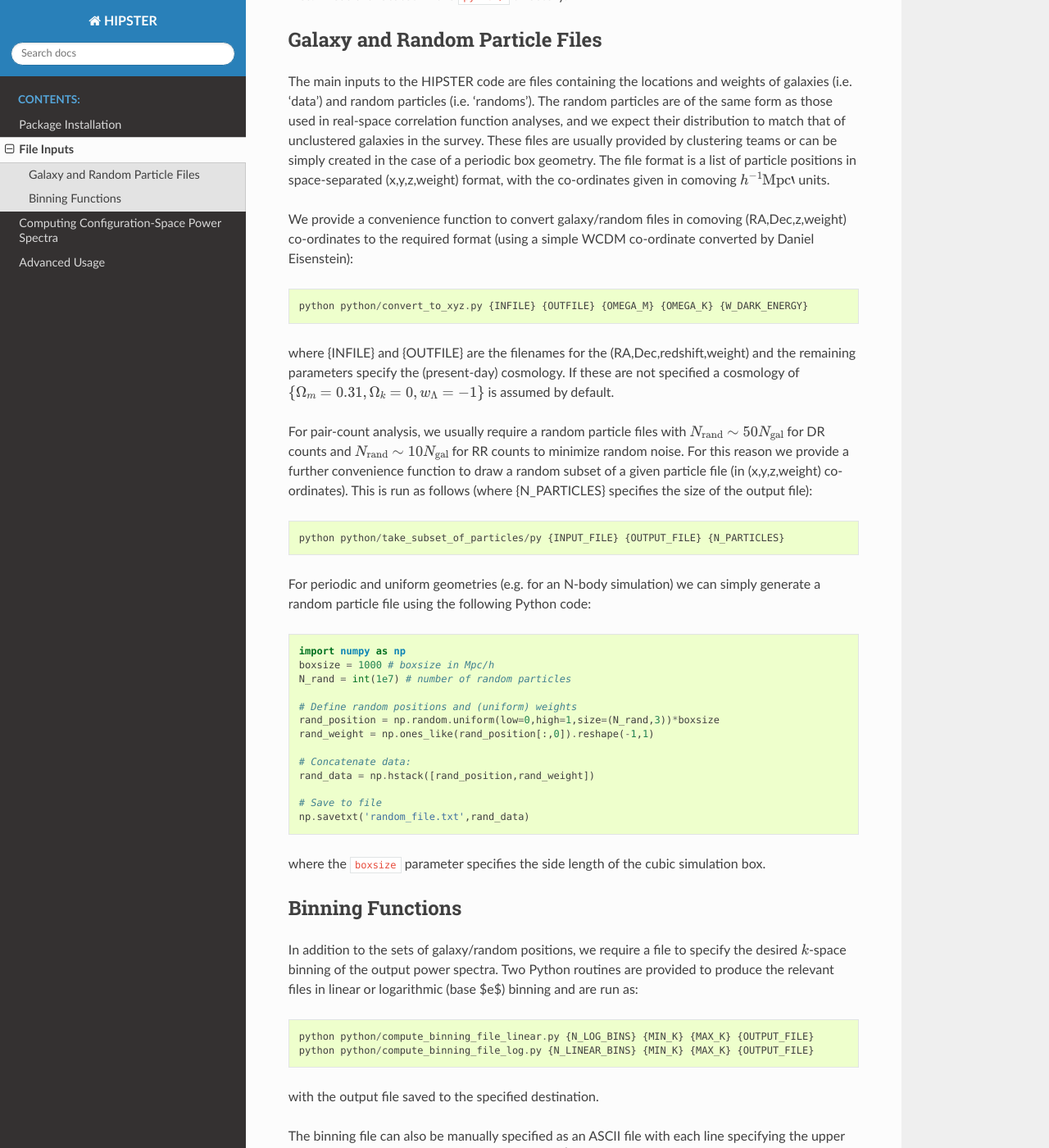
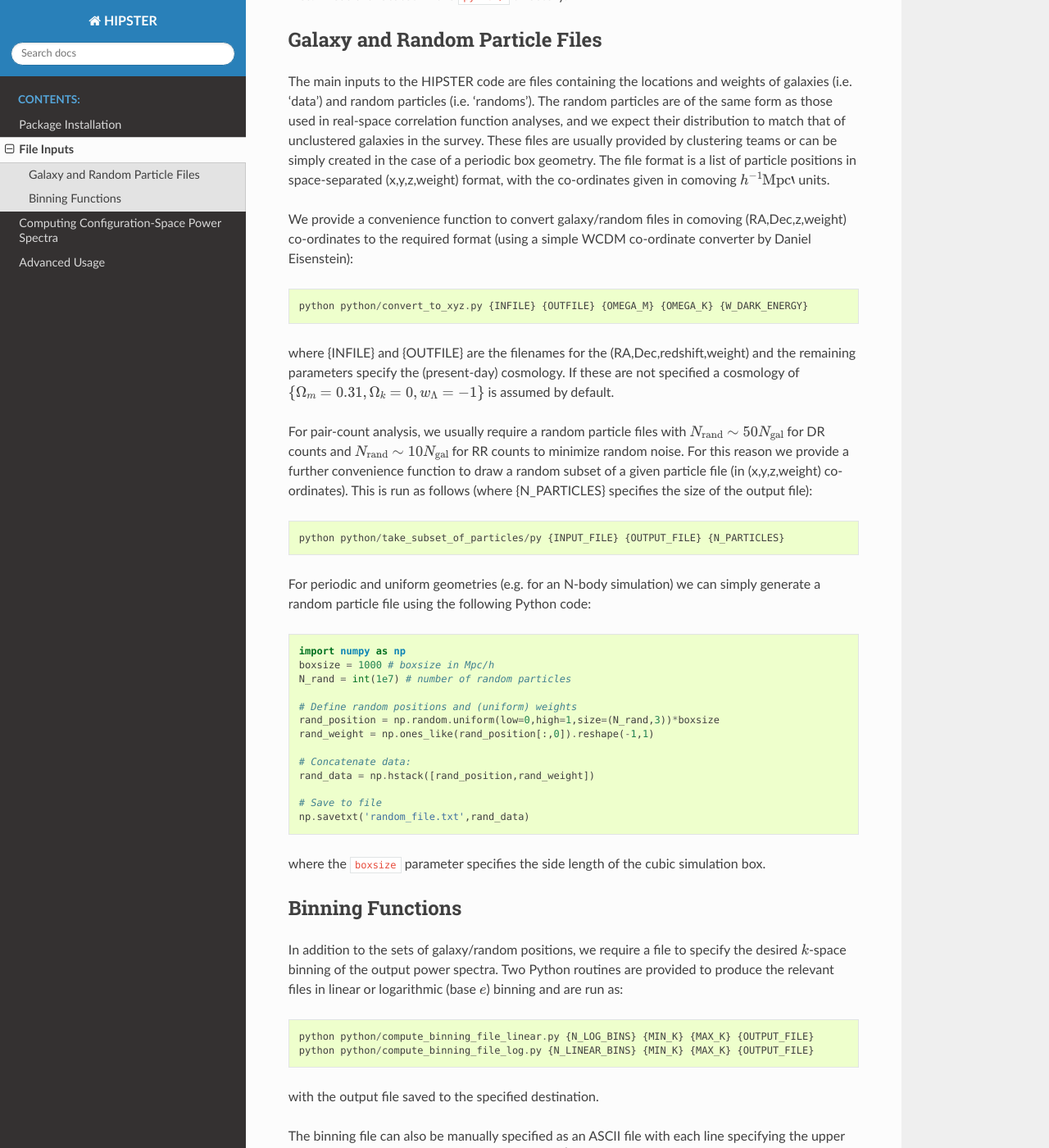
Before and after one commit to oliverphilcox/HIPSTER, a Sphinx documentation site: the page built from docs/usage/pre-processing.rst, in a window 1280 px wide and 1400 px high, scrolled down 249 px. Shown: the whole window at 82% size. Built offline with Sphinx 7.4.7 and the Read the Docs theme 2.0.0, drawn with Linux system fonts in a browser that asks for light colours.

Commit message:
wrapper details

```diff
--- a/docs/usage/installation.rst
+++ b/docs/usage/installation.rst
@@ -7,7 +7,7 @@ To install HIPSTER, simply clone the Github repository and compile the C++ code
     cd HIPSTER
     make
 
-**NB**: HIPSTER can be run for either *periodic* or *aperiodic* data-sets. This is specified by adding compiler flags in the ``Makefile``. See :ref:`periodicity-note` for more information. Furthermore, the code can be compiled without OpenMP by removing the ``-DPERIODIC`` flag from the Makefile.
+**NB**: HIPSTER can be run for either *periodic* or *aperiodic* data-sets. This is specified by adding compiler flags in the Makefile. See :ref:`periodicity-note` for more information. Furthermore, the code can be compiled without OpenMP by removing the ``-DPERIODIC`` flag from the Makefile.
 
 Once HIPSTER is installed, it can be run via a simple bash wrapper, as described in the :doc:`basic-usage` section. This requires the inputs specified in :doc:`pre-processing`. For advanced usage, the routines in :doc:`advanced-usage` can be used.
 
@@ -25,6 +25,7 @@ HIPSTER requires the following packages:
 - `Python <(https://www.python.org/>`_: 2.7 or later, 3.4 or later (required for pre- and post-processing)
 
 Corrfunc can be installed using ``pip install corrfunc`` and is used for efficient pair counting.
+
 Acknowledgements
 -----------------
 
--- a/docs/usage/pre-processing.rst
+++ b/docs/usage/pre-processing.rst
@@ -10,7 +10,7 @@ Galaxy and Random Particle Files
 
 The main inputs to the HIPSTER code are files containing the locations and weights of galaxies (i.e. 'data') and random particles (i.e. 'randoms'). The random particles are of the same form as those used in real-space correlation function analyses, and we expect their distribution to match that of unclustered galaxies in the survey. These files are usually provided by clustering teams or can be simply created in the case of a periodic box geometry. The file format is a list of particle positions in space-separated (x,y,z,weight) format, with the co-ordinates given in comoving :math:`h^{-1}\mathrm{Mpc}`` units.
 
-We provide a convenience function to convert galaxy/random files in comoving (RA,Dec,z,weight) co-ordinates to the required format (using a simple WCDM co-ordinate converted by Daniel Eisenstein)::
+We provide a convenience function to convert galaxy/random files in comoving (RA,Dec,z,weight) co-ordinates to the required format (using a simple WCDM co-ordinate converter by Daniel Eisenstein)::
 
     python python/convert_to_xyz.py {INFILE} {OUTFILE} {OMEGA_M} {OMEGA_K} {W_DARK_ENERGY}
 
@@ -43,7 +43,7 @@ where the ``boxsize`` parameter specifies the side length of the cubic simulatio
 Binning Functions
 ------------------
 
-In addition to the sets of galaxy/random positions, we require a file to specify the desired :math:`k`-space binning of the output power spectra. Two Python routines are provided to produce the relevant files in linear or logarithmic (base $e$) binning and are run as::
+In addition to the sets of galaxy/random positions, we require a file to specify the desired :math:`k`-space binning of the output power spectra. Two Python routines are provided to produce the relevant files in linear or logarithmic (base :math:`e`) binning and are run as::
 
         python python/compute_binning_file_linear.py {N_LOG_BINS} {MIN_K} {MAX_K} {OUTPUT_FILE}
         python python/compute_binning_file_log.py {N_LINEAR_BINS} {MIN_K} {MAX_K} {OUTPUT_FILE}
```
